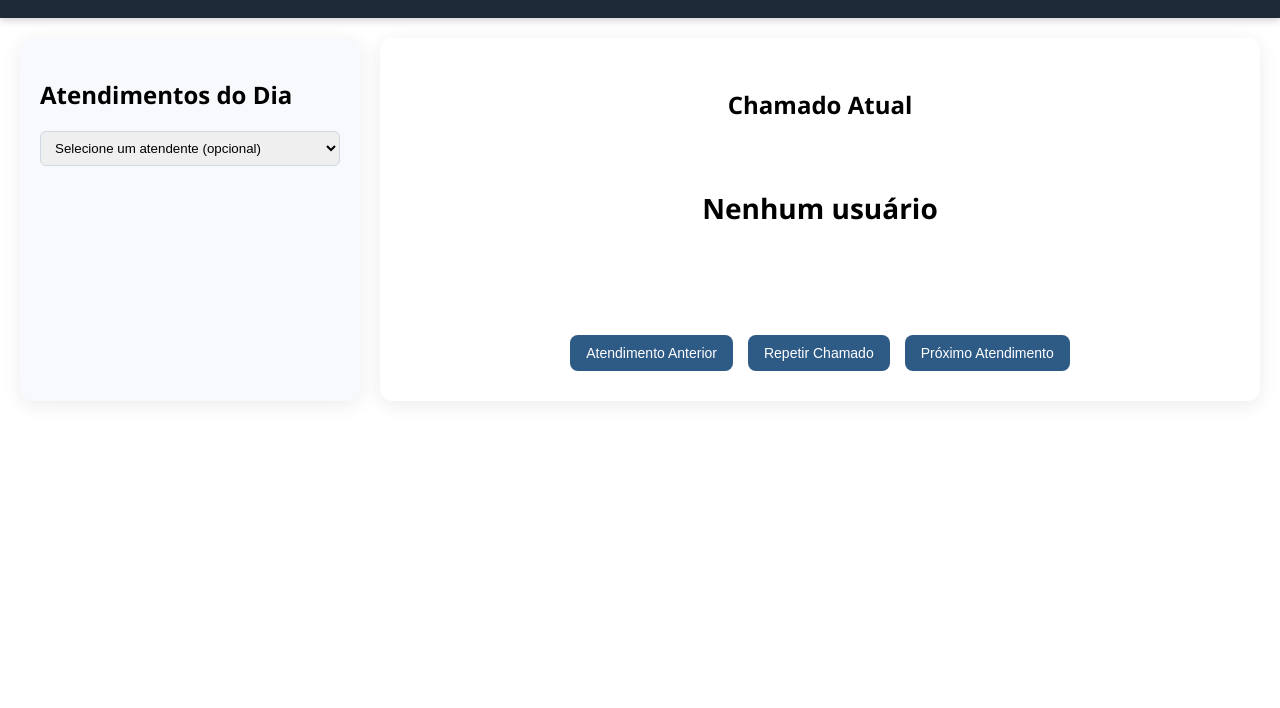
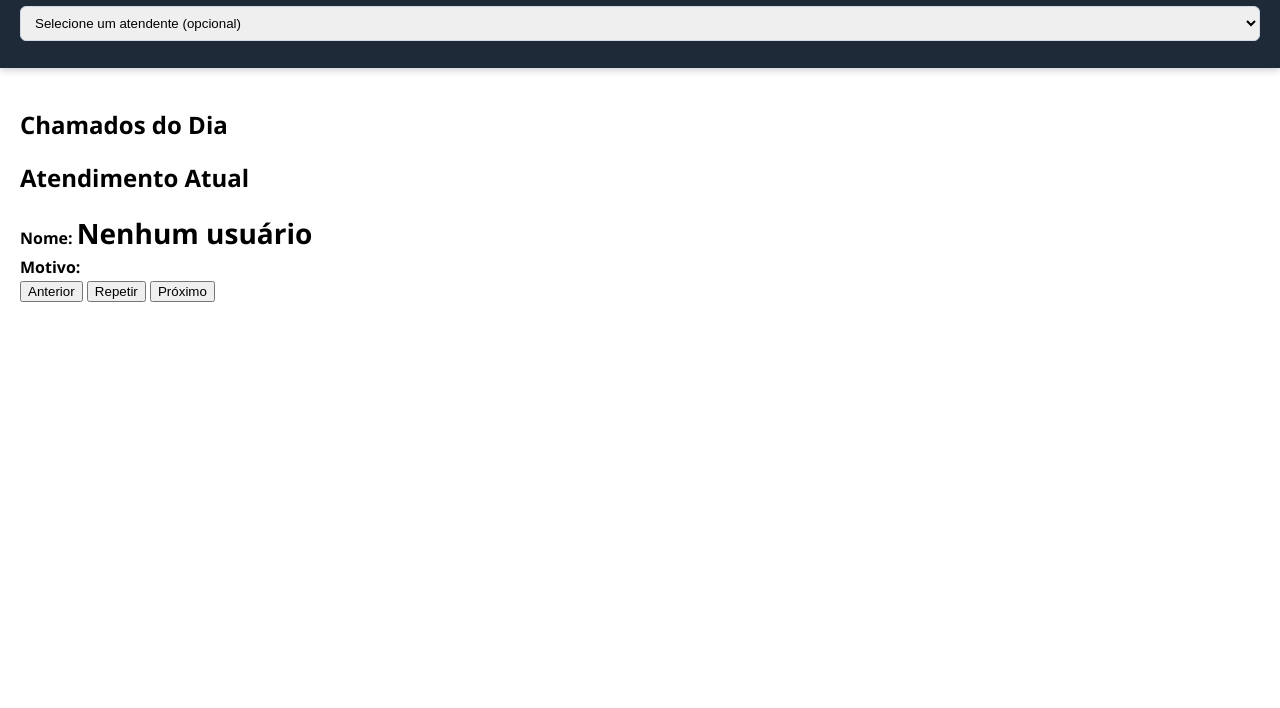
Before and after one commit to assistenciapb/Chamados, a plain HTML site: page atendente.html in a window 1280 px wide. Shown: the part 92-800 px from the top of the page. Drawn offline with Linux system fonts and the light colour scheme; no server answers.

Commit message:
Update atendente.html

```diff
--- a/atendente.html
+++ b/atendente.html
@@ -3,34 +3,38 @@
 <head>
 <meta charset="UTF-8">
 <meta name="viewport" content="width=device-width, initial-scale=1.0">
-    <title>Painel de Chamados - Atendente</title>
+<title>Painel de Chamados</title>
 <link rel="stylesheet" href="atendente.css">
+
+<!-- Firebase -->
 <script src="https://www.gstatic.com/firebasejs/8.10.0/firebase-app.js"></script>
+<script src="https://www.gstatic.com/firebasejs/8.10.0/firebase-auth.js"></script>
 <script src="https://www.gstatic.com/firebasejs/8.10.0/firebase-firestore.js"></script>
 </head>
 <body>
-
 <header>
-    <h1>Painel de Chamados - Atendente</h1>
+    <h1>Painel de Chamados</h1>
+    <select id="atendenteSelect"></select>
 </header>
 
 <main>
-    <aside class="listaAtendimentos">
-        <h2>Atendimentos do Dia</h2>
-        <select id="atendenteSelect"></select>
+    <div class="painel-container">
+        <div class="lista-chamados">
+            <h2>Chamados do Dia</h2>
             <ul id="listaChamados"></ul>
-    </aside>
+        </div>
 
-    <section class="painelCentral">
-        <h2>Chamado Atual</h2>
-        <p id="nomeAtual">Nenhum usuário</p>
-        <p id="motivoAtual"></p>
-        <div class="botoesControle">
-            <button id="btnAnterior">Atendimento Anterior</button>
-            <button id="btnRepetir">Repetir Chamado</button>
-            <button id="btnProximo">Próximo Atendimento</button>
+        <div class="chamado-atual">
+            <h2>Atendimento Atual</h2>
+            <div><strong>Nome:</strong> <span id="nomeAtual">Nenhum usuário</span></div>
+            <div><strong>Motivo:</strong> <span id="motivoAtual"></span></div>
+            <div class="botoes-controle">
+                <button id="btnAnterior">Anterior</button>
+                <button id="btnRepetir">Repetir</button>
+                <button id="btnProximo">Próximo</button>
             </div>
-    </section>
+        </div>
+    </div>
 </main>
 
 <script src="atendente.js"></script>
```
Lines whose indentation alone changed are shown as unchanged.
